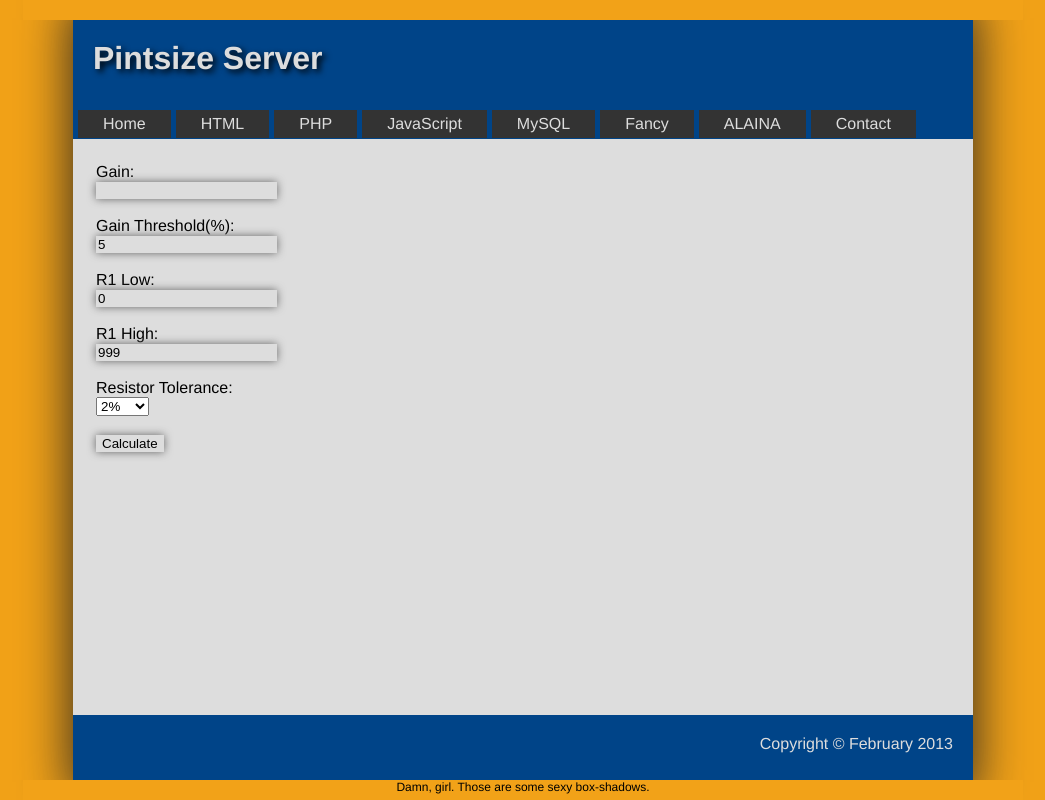
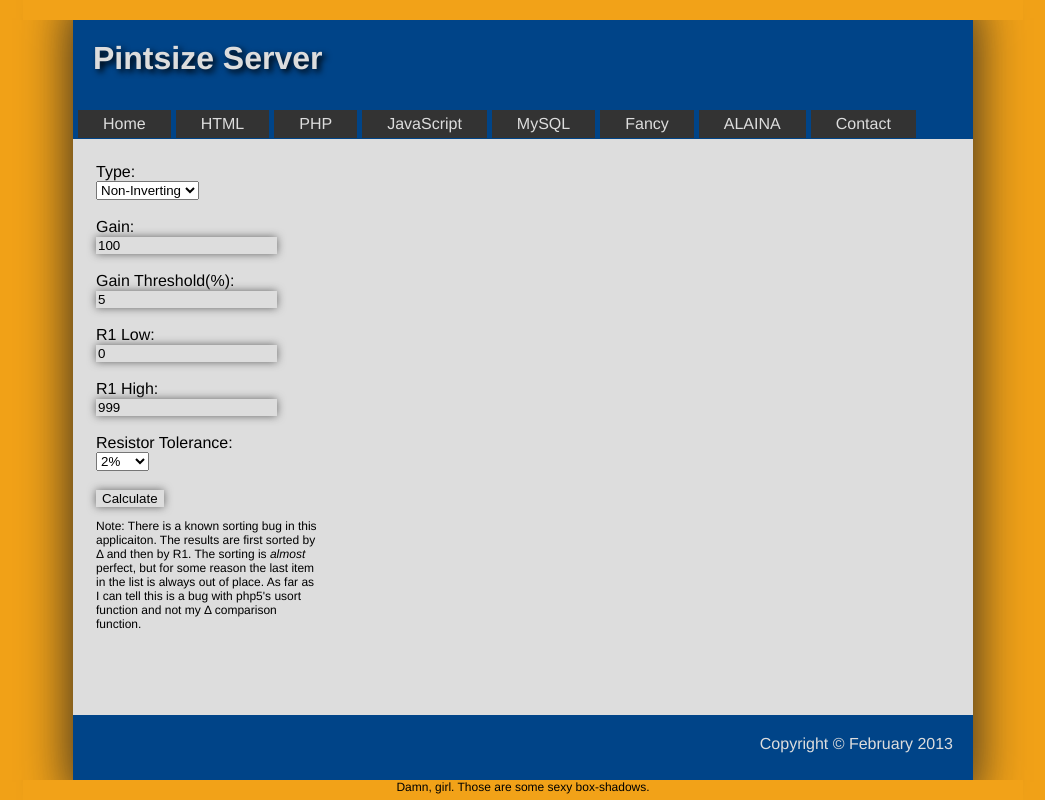
Before and after one commit to tomzaki/test-code-website, a PHP site: page /php/resistorcalc.php in a window 1280 px wide. Shown: the whole page, without its empty margins (117-1162 px from the left). Run offline with PHP 8.4, Linux system fonts and the light colour scheme.

Commit message:
added new CSS to support two-column layout, support for inverting and non-inverting gains in resistor gain tool

```diff
--- a/media/style.css
+++ b/media/style.css
@@ -114,6 +114,28 @@ table.bottomBorder th { border-bottom:2px solid black; padding:5px; }
     padding: 20px;
 }
 
+#content_right
+{
+    position: fixed;
+    clear: left;
+    width: 230px;
+    top: 140px;
+    bottom: 85px;
+    padding: 20px;
+}
+
+#content_left
+{
+    overflow-y: scroll;
+    position: fixed;
+    clear: left;
+    width: 590px;
+    top: 140px;
+    bottom: 85px;
+    right: 180px;
+    padding: 20px;
+}
+
 #content h2
 {
     color:#000;
--- a/php/resistorcalc.php
+++ b/php/resistorcalc.php
@@ -16,7 +16,12 @@
 
    <body>
       <?php include($dir_inc."header.php"); ?>
-      <div id="content">
+      <div id="content_left">
+         <div id="result">
+            <?php include("resistortool.php"); ?>
+         </div>
+      </div>
+      <div id="content_right">
          <table style="box-shadow: none;">
             <colgroup>
                <col span="1" style="width: 250px;">
@@ -25,12 +30,17 @@
                <form method="post">
 
                <?php
-                  $gain   = isset($_POST['gain'])   ? $_POST['gain']   : "";
+                  $gain   = isset($_POST['gain'])   ? $_POST['gain']   : "100";
                   $thresh = isset($_POST['thresh']) ? $_POST['thresh'] : "5";
                   $r1l    = isset($_POST['r1l'])    ? $_POST['r1l']    : "0";
                   $r1h    = isset($_POST['r1h'])    ? $_POST['r1h']    : "999";
                   $tol    = isset($_POST['tol'])    ? $_POST['tol']    : "E48";
+                  $inv    = isset($_POST['inv'])    ? $_POST['inv']    : 1;
                   echo("
+                  Type:<br><select type='text' name='inv'>
+                     <option value=1".(($inv == 1) ? " selected" : "").">Non-Inverting</option>
+                     <option value=0".(($inv == 0) ? " selected" : "").">Inverting</option>
+                  </select><br><br>
                   Gain:<br>              <input  type='text' name='gain'   value=$gain><br><br>
                   Gain Threshold(%):<br> <input  type='text' name='thresh' value=$thresh><br><br>
                   R1 Low:<br>            <input  type='text' name='r1l'    value=$r1l><br><br>
@@ -46,13 +56,14 @@
                   </select><br><br>
                   ");
                ?>
-                  <input type="submit" value="Calculate" onclick="calc()">
+                  <input type="submit" value="Calculate" onclick="calc()"><br>
+                  <p style="font-size: 75%">
+                     Note: There is a known sorting bug in this applicaiton. The results are first sorted by
+                     &Delta; and then by R1. The sorting is <i>almost</i> perfect, but for some reason
+                     the last item in the list is always out of place. As far as I can tell this is a
+                     bug with php5's usort function and not my &Delta; comparison function.
+                  </p>
                </form>
-            </td><td style="vertical-align: top;">
-               <div id="result">
-                     <?php include("resistortool.php"); ?>
-               </div>
-            </td></tr>
          </table>
       </div>
       <?php include($dir_inc."footer.php"); ?>
--- a/php/resistortool.php
+++ b/php/resistortool.php
@@ -14,6 +14,9 @@
 
    function d_cmp($a, $b) {
       $gain = isset($_POST['gain']) ? $_POST['gain'] : 0;
+      if(dist_cmp($a[0], $b[0], $gain) == 0){
+         return ($a[1] < $b[1]) ? -1 : 1;
+      }
       return dist_cmp($a[0], $b[0], $gain);
    }
 
@@ -26,19 +29,41 @@
 
    if($gain != 0){
 
-      $e192 = array(1,1.01,1.02,1.04,1.05,1.06,1.07,1.09,1.1,1.11,1.13,1.14,1.15,1.17,1.18,1.2,1.21,1.23,1.24,1.26,1.27,1.29,1.3,1.32,1.33,1.35,1.37,1.38,1.4,1.42,1.43,1.45,1.47,1.49,1.5,1.52,1.54,1.56,1.58,1.6,1.62,1.64,1.65,1.67,1.69,1.72,1.74,1.76,1.78,1.8,1.82,1.84,1.87,1.89,1.91,1.93,1.96,1.98,2,2.03,2.05,2.08,2.1,2.13,2.15,2.18,2.21,2.23,2.26,2.29,2.32,2.34,2.37,2.4,2.43,2.46,2.49,2.52,2.55,2.58,2.61,2.64,2.67,2.71,2.74,2.77,2.8,2.84,2.87,2.91,2.94,2.98,3.01,3.05,3.09,3.12,3.16,3.2,3.24,3.28,3.32,3.36,3.4,3.44,3.48,3.52,3.57,3.61,3.65,3.7,3.74,3.79,3.83,3.88,3.92,3.97,4.02,4.07,4.12,4.17,4.22,4.27,4.32,4.37,4.42,4.48,4.53,4.59,4.64,4.7,4.75,4.81,4.87,4.93,4.99,5.05,5.11,5.17,5.23,5.3,5.36,5.42,5.49,5.56,5.62,5.69,5.76,5.83,5.9,5.97,6.04,6.12,6.19,6.26,6.34,6.42,6.49,6.57,6.65,6.73,6.81,6.9,6.98,7.06,7.15,7.23,7.32,7.41,7.5,7.59,7.68,7.77,7.87,7.96,8.06,8.16,8.25,8.35,8.45,8.56,8.66,8.76,8.87,8.98,9.09,9.19,9.31,9.42,9.53,9.65,9.76,9.88);
-      $e096 = array(1,1.02,1.05,1.07,1.1,1.13,1.15,1.18,1.21,1.24,1.27,1.3,1.33,1.37,1.4,1.43,1.47,1.5,1.54,1.58,1.62,1.65,1.69,1.74,1.78,1.82,1.87,1.91,1.96,2,2.05,2.1,2.15,2.21,2.26,2.32,2.37,2.43,2.49,2.55,2.61,2.67,2.74,2.8,2.87,2.94,3.01,3.09,3.16,3.24,3.32,3.4,3.48,3.57,3.65,3.74,3.83,3.92,4.02,4.12,4.22,4.32,4.42,4.53,4.64,4.75,4.87,4.99,5.11,5.23,5.36,5.49,5.62,5.76,5.9,6.04,6.19,6.34,6.49,6.65,6.81,6.98,7.15,7.32,7.5,7.68,7.87,8.06,8.25,8.45,8.66,8.87,9.09,9.31,9.53,9.76);
-      $e048 = array(1,1.05,1.1,1.15,1.21,1.27,1.33,1.4,1.47,1.54,1.62,1.69,1.78,1.87,1.96,2.05,2.15,2.26,2.37,2.49,2.61,2.74,2.87,3.01,3.16,3.32,3.48,3.65,3.83,4.02,4.22,4.42,4.64,4.87,5.11,5.36,5.62,5.9,6.19,6.49,6.81,7.15,7.5,7.87,8.25,8.66,9.09,9.53);
-      $e024 = array(1,1.1,1.2,1.3,1.5,1.6,1.8,2,2.2,2.4,2.7,3,3.3,3.6,3.9,4.3,4.7,5.1,5.6,6.2,6.8,7.5,8.2,9.1);
-      $e012 = array(1,1.2,1.5,1.8,2.2,2.7,3.3,3.9,4.7,5.6,6.8,8.2);
-      $e006 = array(1,1.5,2.2,3.3,4.7,6.8);
+      $e192 = array(1.00,1.01,1.02,1.04,1.05,1.06,1.07,1.09,1.10,1.11,1.13,1.14,1.15,1.17,1.18,1.20,
+                    1.21,1.23,1.24,1.26,1.27,1.29,1.30,1.32,1.33,1.35,1.37,1.38,1.40,1.42,1.43,1.45,
+                    1.47,1.49,1.50,1.52,1.54,1.56,1.58,1.60,1.62,1.64,1.65,1.67,1.69,1.72,1.74,1.76,
+                    1.78,1.80,1.82,1.84,1.87,1.89,1.91,1.93,1.96,1.98,2.00,2.03,2.05,2.08,2.10,2.13,
+                    2.15,2.18,2.21,2.23,2.26,2.29,2.32,2.34,2.37,2.40,2.43,2.46,2.49,2.52,2.55,2.58,
+                    2.61,2.64,2.67,2.71,2.74,2.77,2.80,2.84,2.87,2.91,2.94,2.98,3.01,3.05,3.09,3.12,
+                    3.16,3.20,3.24,3.28,3.32,3.36,3.40,3.44,3.48,3.52,3.57,3.61,3.65,3.70,3.74,3.79,
+                    3.83,3.88,3.92,3.97,4.02,4.07,4.12,4.17,4.22,4.27,4.32,4.37,4.42,4.48,4.53,4.59,
+                    4.64,4.70,4.75,4.81,4.87,4.93,4.99,5.05,5.11,5.17,5.23,5.30,5.36,5.42,5.49,5.56,
+                    5.62,5.69,5.76,5.83,5.90,5.97,6.04,6.12,6.19,6.26,6.34,6.42,6.49,6.57,6.65,6.73,
+                    6.81,6.90,6.98,7.06,7.15,7.23,7.32,7.41,7.50,7.59,7.68,7.77,7.87,7.96,8.06,8.16,
+                    8.25,8.35,8.45,8.56,8.66,8.76,8.87,8.98,9.09,9.19,9.31,9.42,9.53,9.65,9.76,9.88);
+      $e096 = array(1.00,1.02,1.05,1.07,1.10,1.13,1.15,1.18,1.21,1.24,1.27,1.30,1.33,1.37,1.40,1.43,
+                    1.47,1.50,1.54,1.58,1.62,1.65,1.69,1.74,1.78,1.82,1.87,1.91,1.96,2.00,2.05,2.10,
+                    2.15,2.21,2.26,2.32,2.37,2.43,2.49,2.55,2.61,2.67,2.74,2.80,2.87,2.94,3.01,3.09,
+                    3.16,3.24,3.32,3.40,3.48,3.57,3.65,3.74,3.83,3.92,4.02,4.12,4.22,4.32,4.42,4.53,
+                    4.64,4.75,4.87,4.99,5.11,5.23,5.36,5.49,5.62,5.76,5.90,6.04,6.19,6.34,6.49,6.65,
+                    6.81,6.98,7.15,7.32,7.50,7.68,7.87,8.06,8.25,8.45,8.66,8.87,9.09,9.31,9.53,9.76);
+      $e048 = array(1.00,1.05,1.10,1.15,1.21,1.27,1.33,1.40,1.47,1.54,1.62,1.69,1.78,1.87,1.96,2.05,
+                    2.15,2.26,2.37,2.49,2.61,2.74,2.87,3.01,3.16,3.32,3.48,3.65,3.83,4.02,4.22,4.42,
+                    4.64,4.87,5.11,5.36,5.62,5.90,6.19,6.49,6.81,7.15,7.50,7.87,8.25,8.66,9.09,9.53);
+      $e024 = array(1.00,1.10,1.20,1.30,1.50,1.60,1.80,2.00,2.20,2.40,2.70,3.00,3.30,3.60,3.90,4.30,
+                    4.70,5.10,5.60,6.20,6.80,7.50,8.20,9.10);
+      $e012 = array(1.00,1.2,1.5,1.8,2.2,2.7,3.3,3.9,4.7,5.6,6.8,8.2);
+      $e006 = array(1.00,1.5,2.2,3.3,4.7,6.8);
 
       $arr  = array();
       $good = array();
       $pow = 0; // keeps track of divisions so the result can be multiplied at the end
 
+      $inv  = isset($_POST['inv'])  ? $_POST['inv']  : 1;
+      $gain_inv = $inv;
       while($gain >= 10) {
          $gain /= 10;
+         $gain_inv /= 10;
          $pow++;
       }
       $thresh = $_POST['thresh']/100*$gain;
@@ -56,10 +81,11 @@
 
       foreach ($arr as $i => $value_i){
          foreach ($arr as $j => $value_j) {
-            if(abs($value_i/$value_j-$gain) < $thresh) {
+            //echo("r1: ".$value_i." r2: ".$value_j." gain: ".($value_i/$value_j + $gain_inv)."<br>");
+            if(abs(($value_i/$value_j + $gain_inv) - $gain) < $thresh) {
                $r1 = $value_i*pow(10, $pow);
                $r2 = $value_j;
-               $real_gain = $r1/$r2;
+               $real_gain = (($r1/$r2) + $inv);
                array_push($good, array($real_gain, $r1, $r2));
             }
          }
@@ -83,13 +109,16 @@
                   </tr>");
          foreach($good as $index => $ans){
             if($r1_high >= $ans[1] && $r1_low <= $ans[1]){
-               echo("<tr><td>".round($ans[0],4)."</td><td>".round(20*log($ans[0],10),4)."</td><td>".round(abs($gain*pow(10, $pow) - $ans[0]),4)."</td><td>".$ans[1]."</td><td>".$ans[2]."</td></tr>");
+               echo("<tr><td>". round(-pow(-1,$inv)*$ans[0],4).
+                    "</td><td>".round(-pow(-1,$inv)*20*log($ans[0],10),4).
+                    "</td><td>".round(abs($gain*pow(10, $pow) - $ans[0]),4).
+                    "</td><td>".$ans[1]."</td><td>".$ans[2]."</td></tr>");
             }
          }
 
          echo("</table>");
       } else {
-         echo("<br><br>No combinations meet threshold with ".$tolerance." resistors");
+         echo("No combinations meet a gain of <b><span style='color: #993300;'>".$gain."</span></b> within the specified threshold using <b><span style='color: #993300;'>".$tolerance."</span></b> resistors");
       }
    }
 ?>
```
